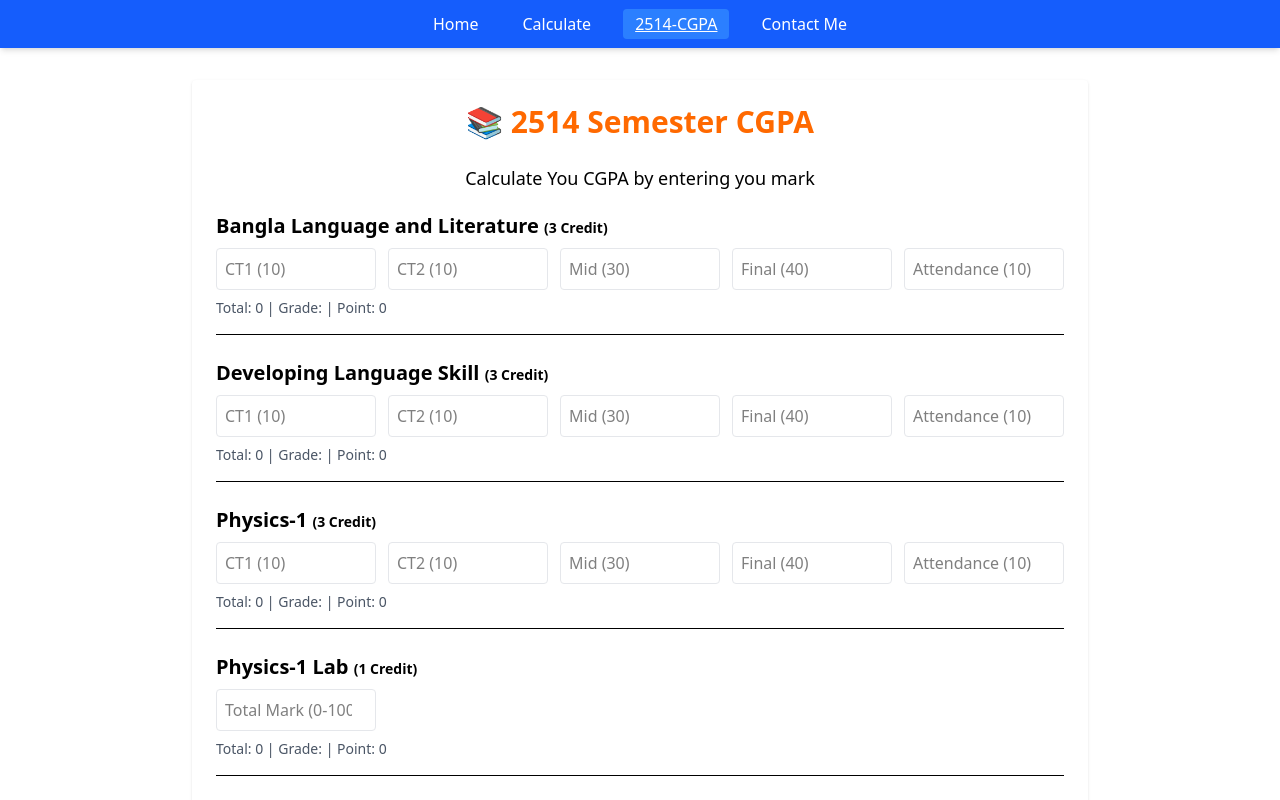
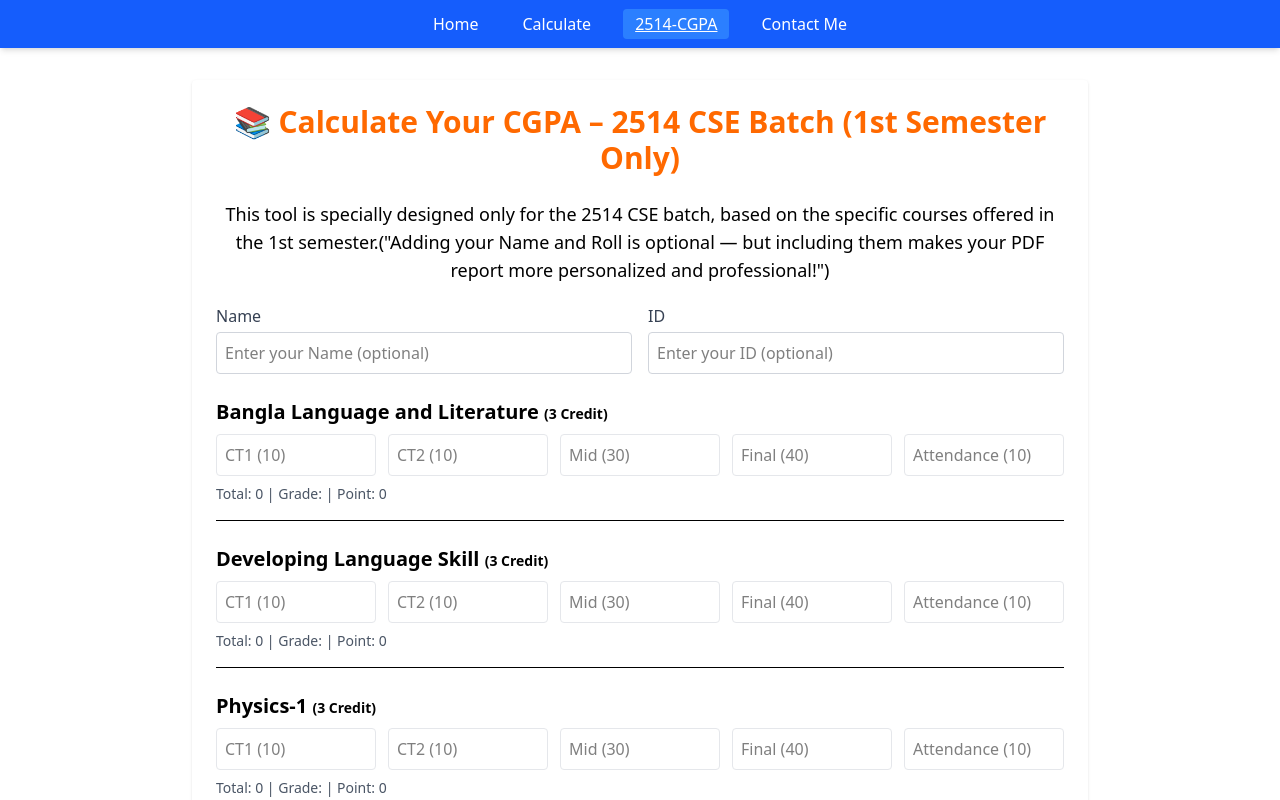
Before and after one commit to protap1100/Cgpa-Calculator, a React (Vite) app: page /2514-CGPA in a window 1280 px wide. Shown: the top 800 px of the page. Built offline with nearby package versions, Linux system fonts and the light colour scheme.

Commit message:
Add:pdf file added

```diff
--- a/package.json
+++ b/package.json
@@ -13,6 +13,8 @@
     "@emailjs/browser": "^4.4.1",
     "@tailwindcss/vite": "^4.1.8",
     "emailjs-com": "^3.2.0",
+    "jspdf": "^3.0.1",
+    "jspdf-autotable": "^5.0.2",
     "react": "^19.1.0",
     "react-dom": "^19.1.0",
     "react-router-dom": "^7.6.2",
--- a/src/pages/CGPA2514/CGPA2514.jsx
+++ b/src/pages/CGPA2514/CGPA2514.jsx
@@ -1,4 +1,6 @@
 import { useState } from "react";
+import jsPDF from "jspdf";
+import autoTable from "jspdf-autotable";
 
 const gradeMapping = [
   { min: 80, max: 100, grade: "A+", point: 4.0 },
@@ -48,6 +50,9 @@ export default function FixedSemesterCGPACalculator() {
   );
 
   const [cgpa, setCGPA] = useState("0.00");
+  const [name, setName] = useState("");
+  const [id, setId] = useState("");
+  const [isCalculated, setIsCalculated] = useState(false);
 
   const handleChange = (index, field, value) => {
     const maxLimits = {
@@ -101,16 +106,73 @@ export default function FixedSemesterCGPACalculator() {
 
     setData(updatedData);
     setCGPA(totalCredits ? (totalPoints / totalCredits).toFixed(2) : "0.00");
+    setIsCalculated(true);
+  };
+
+  const handleDownloadPDF = () => {
+    const doc = new jsPDF();
+    doc.setFontSize(18);
+    doc.text("CGPA Report – 2514 CSE Batch (1st Semester)", 14, 20);
+
+    doc.setFontSize(12);
+    if (name) doc.text(`Name: ${name}`, 14, 30);
+    if (id) doc.text(`ID: ${id}`, 14, roll ? 36 : 30);
+
+    const startY = name && id ? 42 : name || id ? 36 : 30;
+
+    const tableColumn = ["Subject", "Total Mark", "Grade", "Point"];
+    const tableRows = [];
+
+    data.forEach((item) => {
+      const row = [item.name, item.total, item.grade, item.point.toFixed(0)];
+      tableRows.push(row);
+    });
+
+    tableRows.push(["", "", "Total CGPA", cgpa]);
+
+    autoTable(doc, {
+      head: [tableColumn],
+      body: tableRows,
+      startY: startY,
+    });
+
+    doc.save("CGPA_Report_2514_CSE.pdf");
   };
 
   return (
     <div className="max-w-4xl mx-auto mt-8 p-4 sm:p-6 bg-white shadow rounded">
       <h1 className="text-2xl sm:text-3xl font-bold text-orange-500 mb-6 text-center">
-        📚 2514 Semester CGPA
+        📚 Calculate Your CGPA – 2514 CSE Batch (1st Semester Only)
       </h1>
-      <h1 className="text-lg text-center my-5">
-        Calculate You CGPA by entering you mark
-      </h1>
+      <p className="text-lg text-center my-5">
+        This tool is specially designed only for the 2514 CSE batch, based on
+        the specific courses offered in the 1st semester.("Adding your Name and
+        Roll is optional — but including them makes your PDF report more
+        personalized and professional!")
+      </p>
+
+      <div className="grid grid-cols-1 sm:grid-cols-2 gap-4 mb-6">
+        <div>
+          <label className="block mb-1 font-medium text-gray-700">Name</label>
+          <input
+            type="text"
+            value={name}
+            onChange={(e) => setName(e.target.value)}
+            placeholder="Enter your Name (optional)"
+            className="w-full border border-gray-300 p-2 rounded focus:outline-none focus:ring-2 focus:ring-orange-400"
+          />
+        </div>
+        <div>
+          <label className="block mb-1 font-medium text-gray-700">ID</label>
+          <input
+            type="text"
+            value={id}
+            onChange={(e) => setId(e.target.value)}
+            placeholder="Enter your ID (optional)"
+            className="w-full border border-gray-300 p-2 rounded focus:outline-none focus:ring-2 focus:ring-orange-400"
+          />
+        </div>
+      </div>
 
       {data.map((item, idx) => (
         <div key={idx} className="mb-6 border-b pb-4">
@@ -140,8 +202,6 @@ export default function FixedSemesterCGPACalculator() {
                   value={item.ct1}
                   onChange={(e) => handleChange(idx, "ct1", e.target.value)}
                   placeholder="CT1 (10)"
-                  min="0"
-                  max="10"
                   className="border border-gray-200 p-2 rounded w-full"
                 />
                 <input
@@ -149,8 +209,6 @@ export default function FixedSemesterCGPACalculator() {
                   value={item.ct2}
                   onChange={(e) => handleChange(idx, "ct2", e.target.value)}
                   placeholder="CT2 (10)"
-                  min="0"
-                  max="10"
                   className="border border-gray-200 p-2 rounded w-full"
                 />
                 <input
@@ -158,8 +216,6 @@ export default function FixedSemesterCGPACalculator() {
                   value={item.mid}
                   onChange={(e) => handleChange(idx, "mid", e.target.value)}
                   placeholder="Mid (30)"
-                  min="0"
-                  max="30"
                   className="border border-gray-200 p-2 rounded w-full"
                 />
                 <input
@@ -167,8 +223,6 @@ export default function FixedSemesterCGPACalculator() {
                   value={item.final}
                   onChange={(e) => handleChange(idx, "final", e.target.value)}
                   placeholder="Final (40)"
-                  min="0"
-                  max="40"
                   className="border border-gray-200 p-2 rounded w-full"
                 />
                 <input
@@ -178,8 +232,6 @@ export default function FixedSemesterCGPACalculator() {
                     handleChange(idx, "attendance", e.target.value)
                   }
                   placeholder="Attendance (10)"
-                  min="0"
-                  max="10"
                   className="border border-gray-200 p-2 rounded w-full"
                 />
               </>
@@ -199,14 +251,25 @@ export default function FixedSemesterCGPACalculator() {
       <div className="text-center">
         <button
           onClick={handleCalculate}
-          className="bg-orange-500 text-white px-6 py-2 mt-4 rounded font-semibold hover:bg-orange-600 transition"
+          className="bg-orange-500 text-white px-6 py-2 mt-4 rounded font-semibold hover:bg-orange-600 transition cursor-pointer"
         >
           🎓 Calculate CGPA
         </button>
 
-        <div className="text-xl font-semibold mt-6">
-          Total CGPA: <span className="text-black">{cgpa}</span>
-        </div>
+        {isCalculated && (
+          <button
+            onClick={handleDownloadPDF}
+            className="bg-blue-500 text-white px-6 py-2 mt-4 ml-4 rounded font-semibold hover:bg-blue-600 transition cursor-pointer"
+          >
+            📄 Download PDF
+          </button>
+        )}
+
+        {isCalculated && (
+          <div className="text-xl font-semibold mt-6">
+            Total CGPA: <span className="text-black">{cgpa}</span>
+          </div>
+        )}
       </div>
     </div>
   );
```
Also changed, not shown: 1 other file (tests, documents, lock files or other folders).
